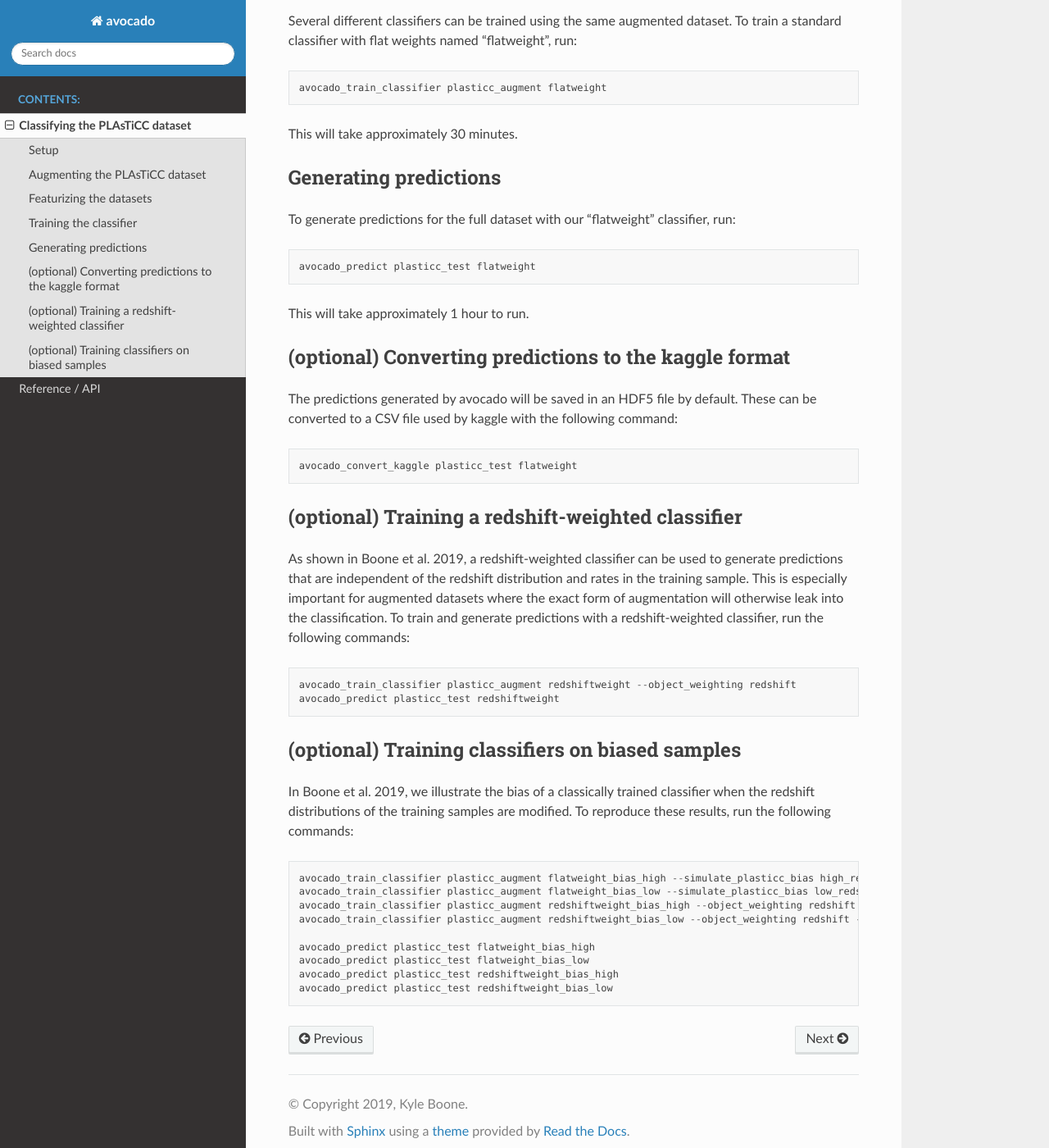
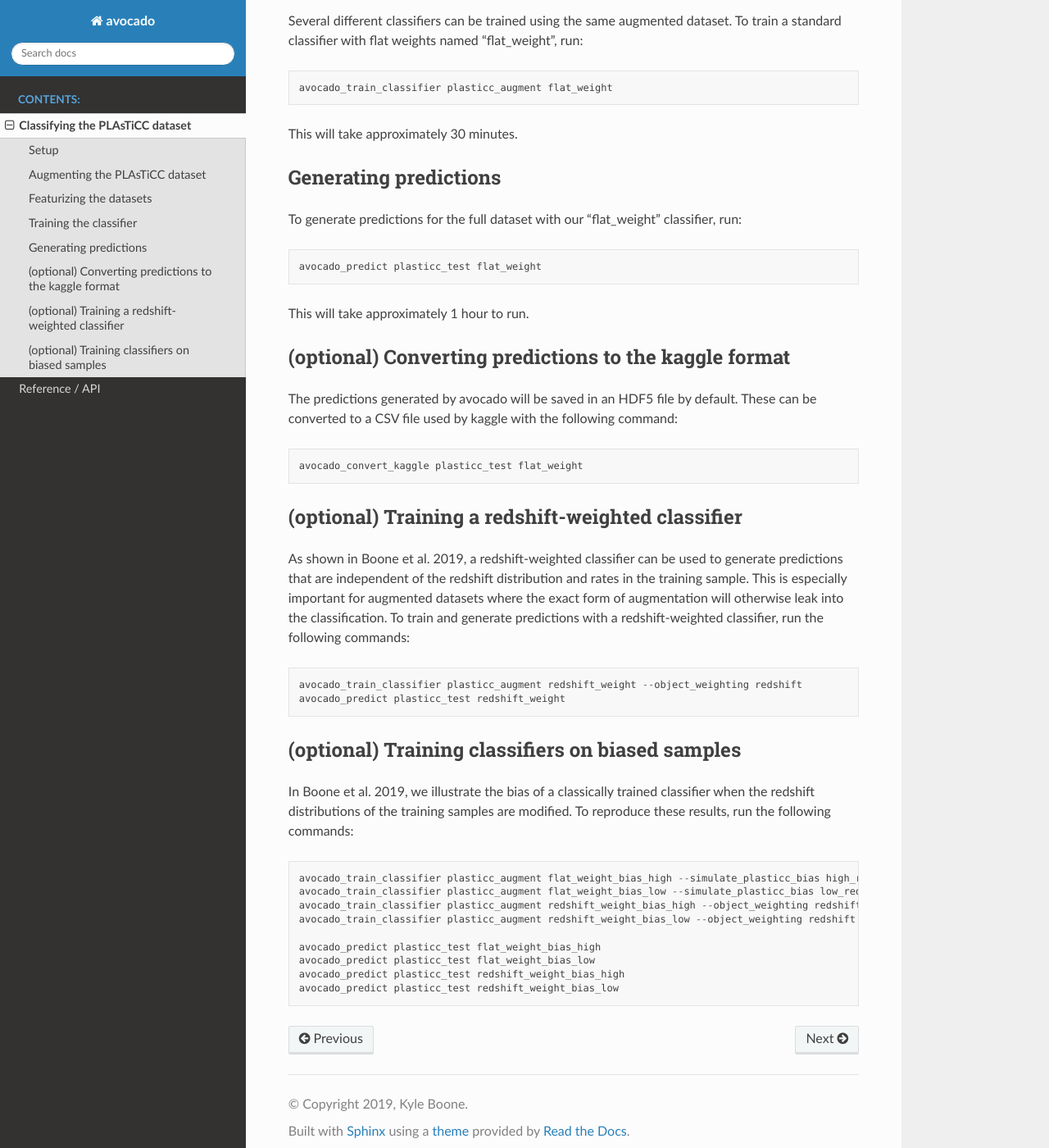
Before and after one commit to kboone/avocado, a Sphinx documentation site: the page built from docs/plasticc.rst, in a window 1280 px wide and 1400 px high, scrolled down 2127 px. Shown: the whole window at 82% size. Built offline with Sphinx 7.4.7 and the Read the Docs theme 2.0.0, drawn with Linux system fonts in a browser that asks for light colours.

Commit message:
Add underscores for the classifier names in the docs

```diff
--- a/docs/plasticc.rst
+++ b/docs/plasticc.rst
@@ -101,9 +101,9 @@ Training the classifier
 =======================
 
 Several different classifiers can be trained using the same augmented dataset.
-To train a standard classifier with flat weights named "flatweight", run: ::
+To train a standard classifier with flat weights named "flat_weight", run: ::
 
-   avocado_train_classifier plasticc_augment flatweight
+   avocado_train_classifier plasticc_augment flat_weight
 
 This will take approximately 30 minutes.
 
@@ -111,10 +111,10 @@ This will take approximately 30 minutes.
 Generating predictions
 ======================
 
-To generate predictions for the full dataset with our "flatweight" classifier,
+To generate predictions for the full dataset with our "flat_weight" classifier,
 run: ::
 
-   avocado_predict plasticc_test flatweight
+   avocado_predict plasticc_test flat_weight
 
 This will take approximately 1 hour to run.
 
@@ -126,7 +126,7 @@ The predictions generated by avocado will be saved in an HDF5 file by default.
 These can be converted to a CSV file used by kaggle with the following command:
 ::
 
-   avocado_convert_kaggle plasticc_test flatweight
+   avocado_convert_kaggle plasticc_test flat_weight
 
 
 (optional) Training a redshift-weighted classifier
@@ -139,8 +139,8 @@ datasets where the exact form of augmentation will otherwise leak into the
 classification. To train and generate predictions with a redshift-weighted
 classifier, run the following commands: ::
 
-   avocado_train_classifier plasticc_augment redshiftweight --object_weighting redshift
-   avocado_predict plasticc_test redshiftweight
+   avocado_train_classifier plasticc_augment redshift_weight --object_weighting redshift
+   avocado_predict plasticc_test redshift_weight
 
 
 (optional) Training classifiers on biased samples
@@ -150,12 +150,12 @@ In Boone et al. 2019, we illustrate the bias of a classically trained
 classifier when the redshift distributions of the training samples are
 modified. To reproduce these results, run the following commands: ::
 
-   avocado_train_classifier plasticc_augment flatweight_bias_high --simulate_plasticc_bias high_redshift
-   avocado_train_classifier plasticc_augment flatweight_bias_low --simulate_plasticc_bias low_redshift
-   avocado_train_classifier plasticc_augment redshiftweight_bias_high --object_weighting redshift --simulate_plasticc_bias high_redshift
-   avocado_train_classifier plasticc_augment redshiftweight_bias_low --object_weighting redshift --simulate_plasticc_bias low_redshift
+   avocado_train_classifier plasticc_augment flat_weight_bias_high --simulate_plasticc_bias high_redshift
+   avocado_train_classifier plasticc_augment flat_weight_bias_low --simulate_plasticc_bias low_redshift
+   avocado_train_classifier plasticc_augment redshift_weight_bias_high --object_weighting redshift --simulate_plasticc_bias high_redshift
+   avocado_train_classifier plasticc_augment redshift_weight_bias_low --object_weighting redshift --simulate_plasticc_bias low_redshift
 
-   avocado_predict plasticc_test flatweight_bias_high
-   avocado_predict plasticc_test flatweight_bias_low
-   avocado_predict plasticc_test redshiftweight_bias_high
-   avocado_predict plasticc_test redshiftweight_bias_low
+   avocado_predict plasticc_test flat_weight_bias_high
+   avocado_predict plasticc_test flat_weight_bias_low
+   avocado_predict plasticc_test redshift_weight_bias_high
+   avocado_predict plasticc_test redshift_weight_bias_low
```
